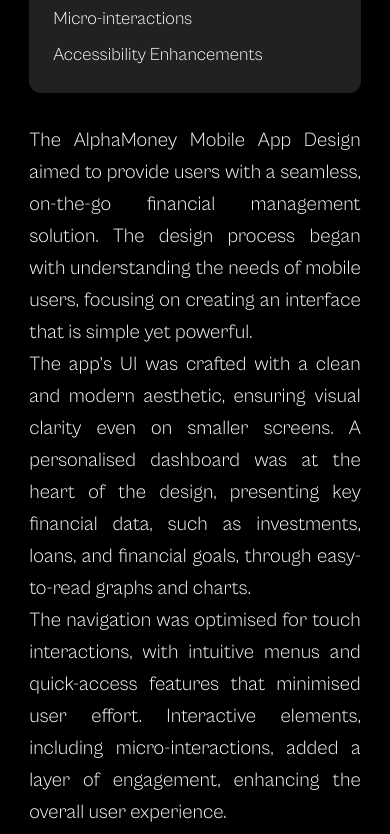
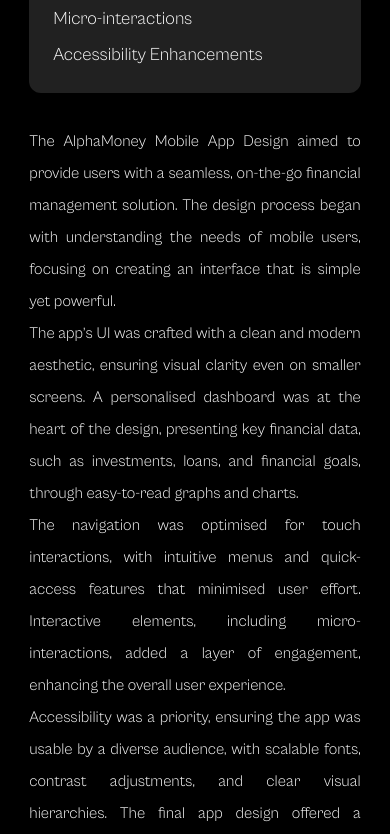
Before and after one commit to brightcanvasdev/brightcanvas, a React (Vite) app: page /work/workPage/alphamoneyMobileAppDesign in a window 390 px wide. Shown: the part 780-1614 px from the top of the page. Built offline with nearby package versions, Linux system fonts and the light colour scheme.

Commit message:
Work page text size reduced

```diff
--- a/src/content/WorkContent.js
+++ b/src/content/WorkContent.js
@@ -24,10 +24,12 @@
               brand's vibrant yet professional ethos, maintaining consistency
               throughout.
               <br />
+              <br />
               The homepage was designed to immediately capture attention, with
               bold visuals and a clear call-to-action leading visitors deeper
               into the site. Each section was crafted to flow seamlessly,
               highlighting BivocalBirds' expertise, values, and services.
+              <br />
               <br />
               Interactive elements like hover effects and transitions were
               integrated to make the site engaging while maintaining simplicity.
@@ -54,8 +56,8 @@
       "https://raw.githubusercontent.com/brightcanvasdev/imagehosting/refs/heads/main/WorkImages/8.webp",
 
     workDesc: `
-		For the Storyvord Product Design, the focus was on creating an intuitive and visually engaging platform that catered to both new and experienced users. The process began with in-depth user research to understand the target audience and their needs, followed by wire-framing to map out the user flow effectively. <br />
-The UI design incorporated a modern and clean aesthetic, ensuring a consistent and professional look across all screens. Colours, typography, and visual elements were chosen to reflect the brand’s dynamic and creative personality. <br />
+		For the Storyvord Product Design, the focus was on creating an intuitive and visually engaging platform that catered to both new and experienced users. The process began with in-depth user research to understand the target audience and their needs, followed by wire-framing to map out the user flow effectively. <br /><br />
+The UI design incorporated a modern and clean aesthetic, ensuring a consistent and professional look across all screens. Colours, typography, and visual elements were chosen to reflect the brand’s dynamic and creative personality. <br /><br />
 UX optimisation was prioritised to enhance functionality and ensure users could seamlessly navigate features like project creation, collaboration tools, and data visualisation. Interaction design was also implemented to make the user experience engaging, using smooth transitions and micro-interactions to guide user actions naturally. <br />
 Finally, a comprehensive design system was developed to maintain consistency and scalability, providing Storyvord with a strong foundation for future growth. The result was a product that balanced creativity with functionality, delivering a seamless experience for all users.
 		`,
--- a/src/pages/WorkPage.jsx
+++ b/src/pages/WorkPage.jsx
@@ -55,7 +55,7 @@
           </div>
           <div className="workDesc flex-3">
             <p
-              className="text-xl text-justify  lg:text-lg leading-8 cabinetLight"
+              className="text-base text-justify  lg:text-lg leading-8 cabinetLight"
               dangerouslySetInnerHTML={{
                 __html: workData[routeName]?.workDesc,
               }}
```
